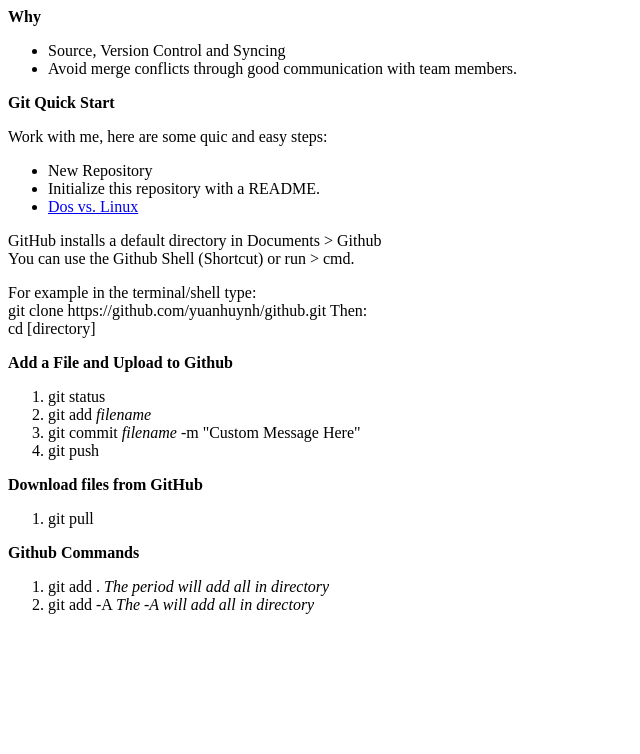
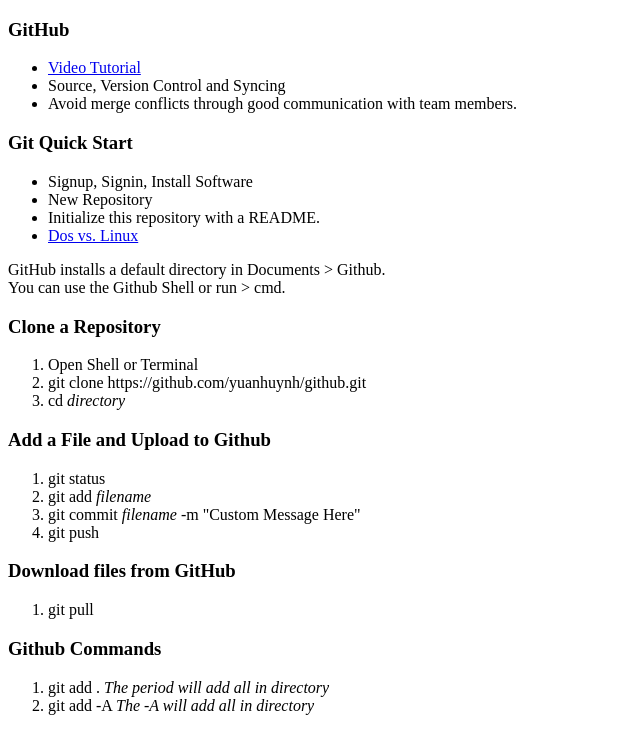
Before and after one commit to yuanhuynh/github, a plain HTML site: page index.html in a window 1280 px wide. Shown: the whole page, without its empty margins (0-640 px from the left). Drawn offline with Linux system fonts and the light colour scheme.

Commit message:
Cleaned Up Notes

```diff
--- a/index.html
+++ b/index.html
@@ -2,40 +2,44 @@
    "http://www.w3.org/TR/html4/strict.dtd">
 
 <html xmlns="http://www.w3.org/1999/xhtml" lang="en">
+
 <head>
 	<meta http-equiv="Content-Type" content="text/html; charset=utf-8" />
 	<title>github</title>
-	<meta name="author" content="Samsung Laptop" />
-	<!-- Date: 2014-03-27 -->
+	<meta name="GitHub Tutorial" content="Very brief intro to GitHub." />
 </head>
+
 <body>
-	<strong> Why </strong>
+
+	<h3> GitHub </h3>
 		<ul>
+		<li> <a href="http://youtu.be/0fKg7e37bQE"> Video Tutorial </a> </li>
 		<li> Source, Version Control and Syncing </li>
 		<li> Avoid merge conflicts through good communication with team members. </li>
 		</ul>
 
-	<strong> Git Quick Start </strong>
-	<p> Work with me, here are some quic and easy steps: </p>
+	<h3> Git Quick Start </h3>
 		<ul>
-
+		<li> Signup, Signin, Install Software  </li>
 		<li> New Repository  </li>
 		<li> Initialize this repository with a README. </li>
 		<li><a href="http://www.yolinux.com/TUTORIALS/unix_for_dos_users.html"> Dos vs. Linux</a></li>
 		</ul>
 
 		<p>
-		GitHub installs a default directory in Documents > Github <br/>
-		You can use the Github Shell (Shortcut) or run > cmd. <br/>
-
-	</p><p>
-		For example in the terminal/shell type: 			<br/>
-		git clone https://github.com/yuanhuynh/github.git
-		Then: 												<br/>
-		cd [directory]
+			GitHub installs a default directory in Documents > Github. <br/>
+			You can use the Github Shell or run > cmd. <br/>
 		</p>
 
-	<strong> Add a File and Upload to Github </strong>
+	<h3> Clone a Repository </h3>
+		<ol>
+		<li> Open Shell or Terminal    </li>
+		<li> git clone https://github.com/yuanhuynh/github.git </li>
+		<li> cd <i>directory</i> </li>
+		</ol>
+
+
+	<h3> Add a File and Upload to Github </h3>
 		<ol>
 		<li> git status  		</li>
 		<li> git add <i> filename </i> </li>
@@ -43,16 +47,17 @@
 		<li> git push </li>
 		</ol>
 
-	<strong> Download files from GitHub </strong>
+	<h3> Download files from GitHub </h3>
 		<ol>
 		<li> git pull  		</li>
 
 		</ol>
 
-	<strong> Github Commands </strong>
+	<h3> Github Commands </h3>
 		<ol>
 		<li> git add . 	<i> The period will add all in directory 	</i></li>
 		<li> git add -A <i> The -A will add all in directory 		</i></li>
+		</ol>
 
 </body>
 </html>
```
Lines whose indentation alone changed are shown as unchanged.
